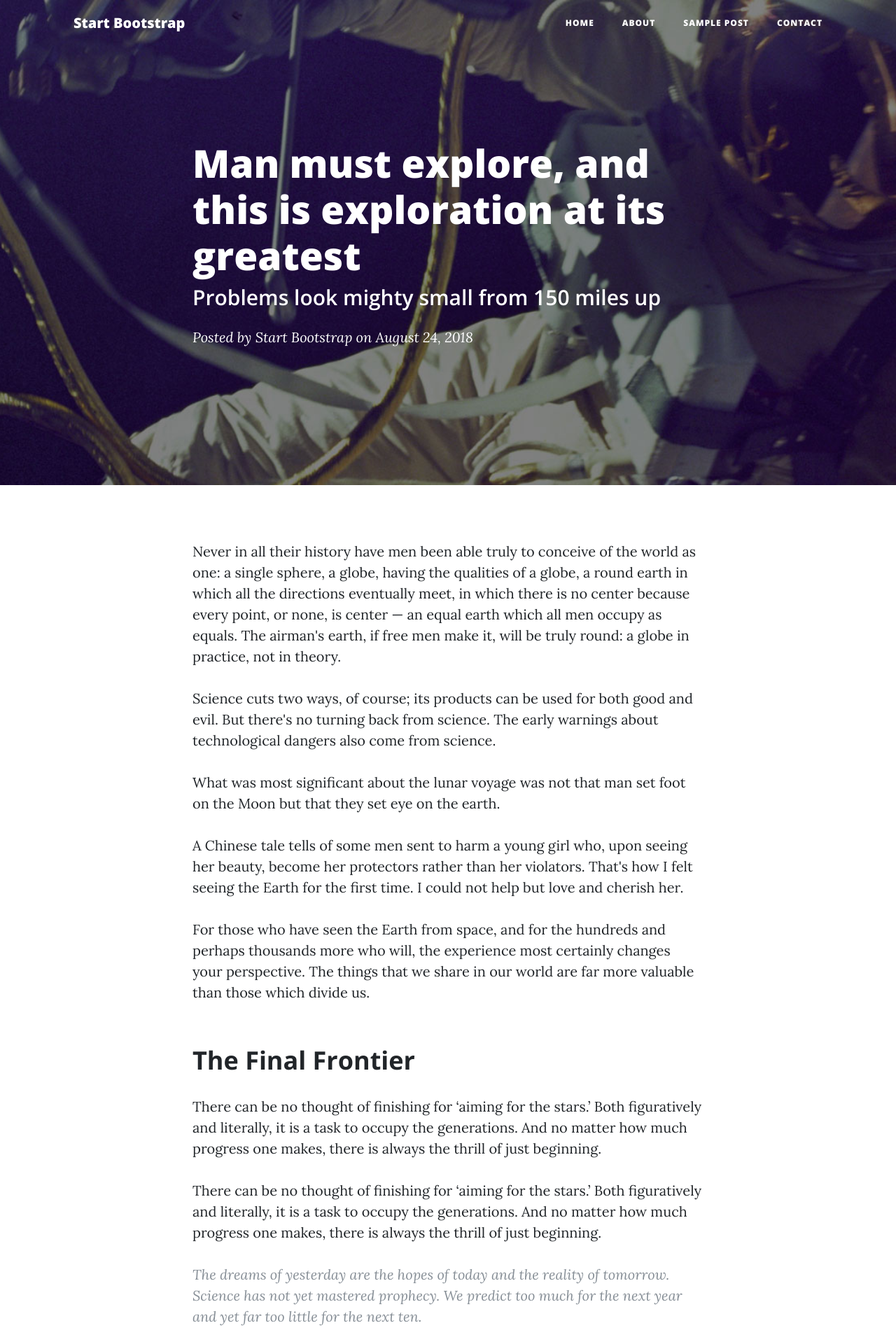
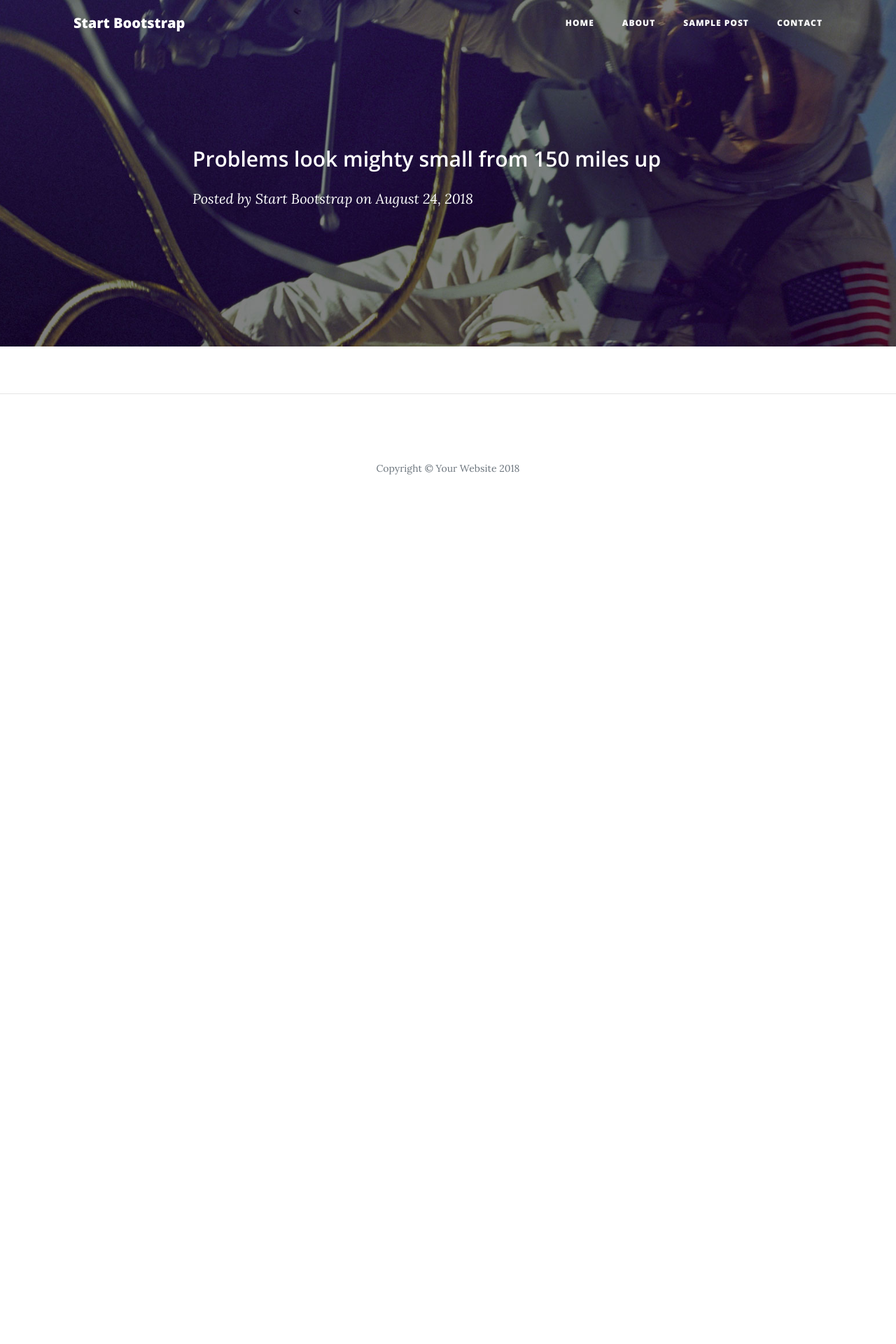
Before and after one commit to zecollokaris/personal-blog, a Flask app: template templates/post.html in a window 1280 px wide. Shown: the top 1920 px of the page at 70% size. After the commit the page ends 678 px from the top, so only its background shows below. Run offline with Flask 2, Linux system fonts and the light colour scheme; the template is opened without the code that fills it, so the values that code supplies are empty; parts of the project's set-up code (start-up, migrations or seed data) failed here and were passed over; some libraries are stand-ins or nearby versions.

Commit message:
setting up posts to display when pposted

```diff
--- a/app.py
+++ b/app.py
@@ -1,5 +1,7 @@
 #Importing flask and render_template
 from flask import Flask, render_template, request, redirect, url_for
+from datetime import datetime
+
 '''
 #Importing Flask-SQLAlchemy for database setup.
 from flask_sqlalchemy import SQLAlchemy'''
@@ -31,9 +33,10 @@
     return render_template('about.html')
 
 #Route for post
-@app.route('/post')
-def post():
-    return render_template('post.html')
+@app.route('/post/<int:post_id>')
+def post(post_id):
+    post = Blogpost.query.filter_by(id=post_id).one()
+    return render_template('post.html',post=post)
 
 #Route for contact
 @app.route('/contact')
@@ -46,14 +49,17 @@
     return render_template('add.html')
 
 #Route for Adding Post
-@app.route('/addpost', method=['POST'])
+@app.route('/addpost', methods=['POST'])
 def addpost():
     title = request.form['title']
     subtitle = request.form['subtitle']
     author = request.form['author']
     content = request.form['content']
 
-    post = Blogpost(title=title, subtitle=subtitle, author=author,content=content)
+    post = Blogpost(title=title, subtitle=subtitle, author=author,content=content, date_posted=datetime.now())
+
+    db.session.add(post)
+    db.session.commit()
 
     return redirect(url_for('index'))
 
--- a/templates/index.html
+++ b/templates/index.html
@@ -147,9 +147,7 @@
     </footer>
 
     <!-- Bootstrap core JavaScript -->
-    <script src="{{url_for('static', filename='jquery.min.js') }}"></script>
-    <script src="{{url_for('static', filename='bootstrap.min.js') }}"></script>
-    <script src="{{url_for('static', filename='popper.min.js') }}"></script>
+
 
     <!-- Custom scripts for this template -->
     <script src="{{url_for('static', filename='personal-blog.min.js') }}"></script>
--- a/templates/post.html
+++ b/templates/post.html
@@ -65,7 +65,7 @@
         <div class="row">
           <div class="col-lg-8 col-md-10 mx-auto">
             <div class="post-heading">
-              <h1>Man must explore, and this is exploration at its greatest</h1>
+              <h1>{{ post.title }}</h1>
               <h2 class="subheading">Problems look mighty small from 150 miles up</h2>
               <span class="meta">Posted by
                 <a href="#">Start Bootstrap</a>
@@ -81,42 +81,6 @@
       <div class="container">
         <div class="row">
           <div class="col-lg-8 col-md-10 mx-auto">
-            <p>Never in all their history have men been able truly to conceive of the world as one: a single sphere, a globe, having the qualities of a globe, a round earth in which all the directions eventually meet, in which there is no center because every point, or none, is center — an equal earth which all men occupy as equals. The airman's earth, if free men make it, will be truly round: a globe in practice, not in theory.</p>
-
-            <p>Science cuts two ways, of course; its products can be used for both good and evil. But there's no turning back from science. The early warnings about technological dangers also come from science.</p>
-
-            <p>What was most significant about the lunar voyage was not that man set foot on the Moon but that they set eye on the earth.</p>
-
-            <p>A Chinese tale tells of some men sent to harm a young girl who, upon seeing her beauty, become her protectors rather than her violators. That's how I felt seeing the Earth for the first time. I could not help but love and cherish her.</p>
-
-            <p>For those who have seen the Earth from space, and for the hundreds and perhaps thousands more who will, the experience most certainly changes your perspective. The things that we share in our world are far more valuable than those which divide us.</p>
-
-            <h2 class="section-heading">The Final Frontier</h2>
-
-            <p>There can be no thought of finishing for ‘aiming for the stars.’ Both figuratively and literally, it is a task to occupy the generations. And no matter how much progress one makes, there is always the thrill of just beginning.</p>
-
-            <p>There can be no thought of finishing for ‘aiming for the stars.’ Both figuratively and literally, it is a task to occupy the generations. And no matter how much progress one makes, there is always the thrill of just beginning.</p>
-
-            <blockquote class="blockquote">The dreams of yesterday are the hopes of today and the reality of tomorrow. Science has not yet mastered prophecy. We predict too much for the next year and yet far too little for the next ten.</blockquote>
-
-            <p>Spaceflights cannot be stopped. This is not the work of any one man or even a group of men. It is a historical process which mankind is carrying out in accordance with the natural laws of human development.</p>
-
-            <h2 class="section-heading">Reaching for the Stars</h2>
-
-            <p>As we got further and further away, it [the Earth] diminished in size. Finally it shrank to the size of a marble, the most beautiful you can imagine. That beautiful, warm, living object looked so fragile, so delicate, that if you touched it with a finger it would crumble and fall apart. Seeing this has to change a man.</p>
-
-            <a href="#">
-              <img class="img-fluid" src="img/post-sample-image.jpg" alt="">
-            </a>
-            <span class="caption text-muted">To go places and do things that have never been done before – that’s what living is all about.</span>
-
-            <p>Space, the final frontier. These are the voyages of the Starship Enterprise. Its five-year mission: to explore strange new worlds, to seek out new life and new civilizations, to boldly go where no man has gone before.</p>
-
-            <p>As I stand out here in the wonders of the unknown at Hadley, I sort of realize there’s a fundamental truth to our nature, Man must explore, and this is exploration at its greatest.</p>
-
-            <p>Placeholder text by
-              <a href="http://spaceipsum.com/">Space Ipsum</a>. Photographs by
-              <a href="https://www.flickr.com/photos/nasacommons/">NASA on The Commons</a>.</p>
           </div>
         </div>
       </div>
```
Also changed, not shown: templates/addme.html (deleted).
